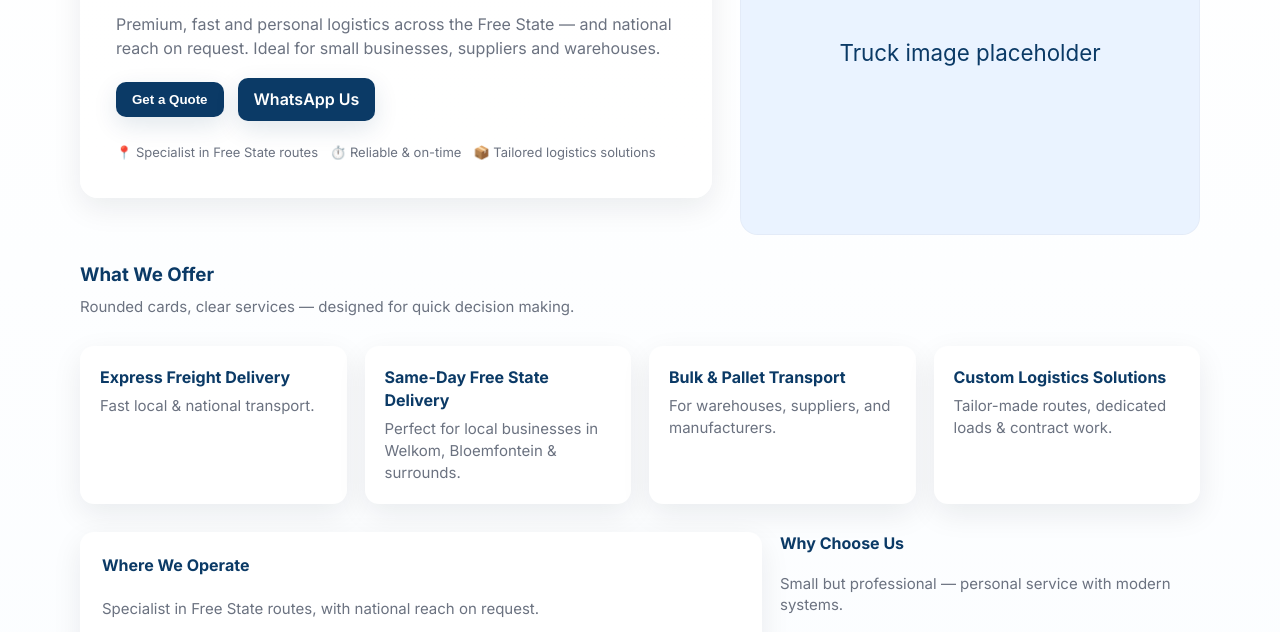
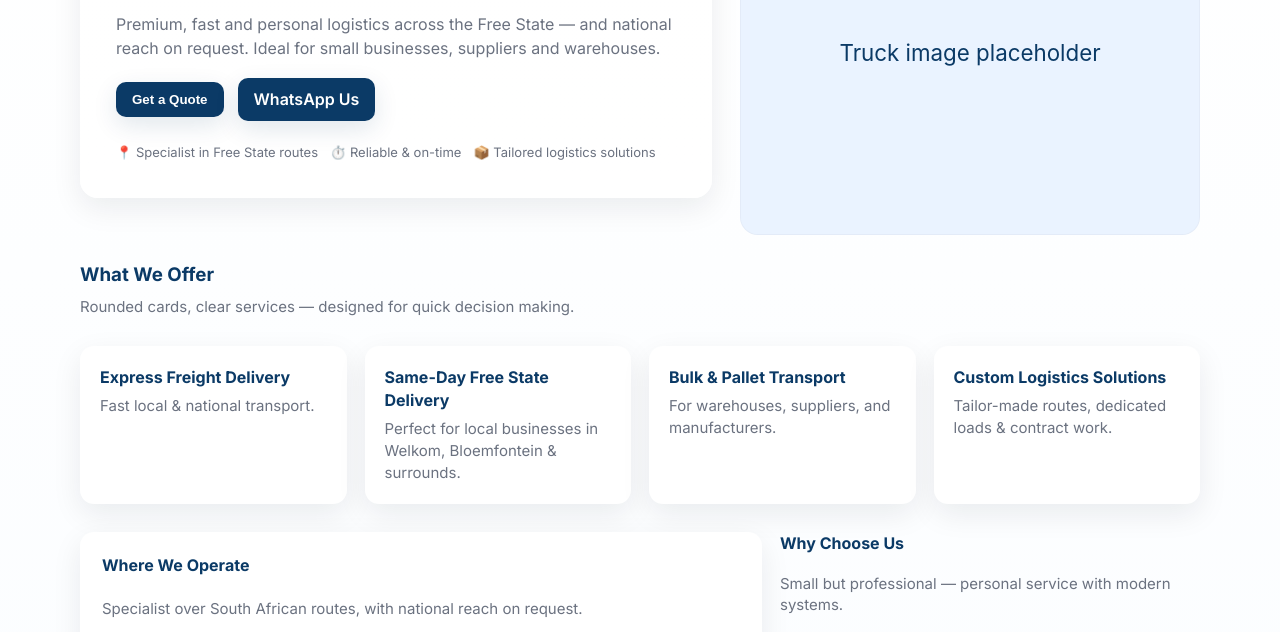
Before and after one commit to mcnabandrew017-art/Express-Logistics, a plain HTML site: page index.html in a window 1280 px wide. Shown: the part 292-924 px from the top of the page. Drawn offline with Linux system fonts and the light colour scheme.

Commit message:
Update index.html

```diff
--- a/index.html
+++ b/index.html
@@ -166,7 +166,7 @@
   <section class="two-col">
     <div class="map-card">
       <h4 style="margin-top:0; color:var(--deep-blue)">Where We Operate</h4>
-      <p class="muted">Specialist in Free State routes, with national reach on request.</p>
+      <p class="muted">Specialist over South African routes, with national reach on request.</p>
 
       <!-- Simple stylised SVG map with markers -->
       <div style="margin-top:14px; border-radius:12px; overflow:hidden; padding:12px; background:white; border:1px solid rgba(10,20,40,0.03)">
```
